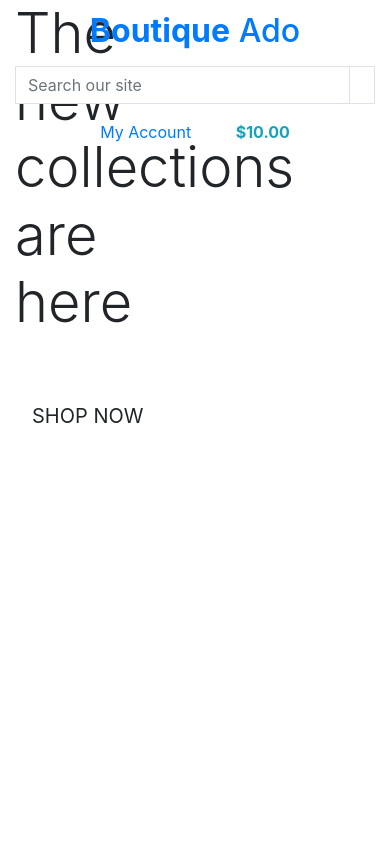
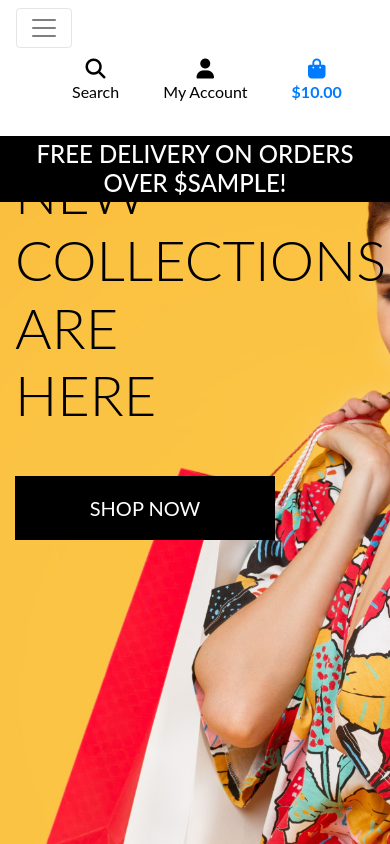
Before and after one commit to ictwise/boutique_ado_ver1, a Django app: template home/templates/home/index.html in a window 390 px wide. Run offline with Django 3.2, Linux system fonts and the light colour scheme; the template is opened without the code that fills it: most values are stand-ins (such as "Sample title", 1, 10 or a date in 2020); some libraries are stand-ins or nearby versions.

Commit message:
added mobile header and main nav bar

```diff
--- a/boutique_ado/settings.py
+++ b/boutique_ado/settings.py
@@ -147,3 +147,7 @@ USE_TZ = True
 # https://docs.djangoproject.com/en/3.0/howto/static-files/
 
 STATIC_URL = '/static/'
+STATICFILES_DIRS = (os.path.join(BASE_DIR, 'static'),)
+
+MEDIA_URL = '/media/'
+MEDIA_ROOT = os.path.join(BASE_DIR, 'media')
--- a/boutique_ado/urls.py
+++ b/boutique_ado/urls.py
@@ -15,9 +15,11 @@ Including another URLconf
 """
 from django.contrib import admin
 from django.urls import path, include
+from django.conf import settings
+from django.conf.urls.static import static
 
 urlpatterns = [
     path('admin/', admin.site.urls),
     path('accounts/', include('allauth.urls')),
     path('', include('home.urls')),
-]
+] + static(settings.MEDIA_URL, document_root=settings.MEDIA_ROOT)
--- /dev/null
+++ b/static/css/base.css
@@ -0,0 +1,85 @@
+html {
+    height: 100%;
+}
+
+body {
+	background: url('/media/homepage_background_cropped.jpg') no-repeat center center fixed;
+	background-size: cover;
+    height: calc(100vh - 164px);
+    color: #555;
+    font-family: "Lato";
+}
+
+/* from Bulma */
+.icon {
+    align-items: center;
+    display: inline-flex;
+    justify-content: center;
+    height: 1.5rem;
+    width: 1.5rem;
+}
+
+.logo-font {
+    text-transform: uppercase;
+}
+
+.main-logo-link {
+    width: fit-content;
+}
+
+.shop-now-button {
+    background: black;
+    color: white;
+    min-width: 260px;
+}
+
+.btn-black {
+    background: black;
+    color: white;
+}
+
+.shop-now-button:hover,
+.shop-now-button:active,
+.shop-now-button:focus,
+.btn-black:hover,
+.btn-black:active,
+.btn-black:focus {
+    background: #222;
+    color: white;
+}
+
+.text-black {
+    color: #000 !important;
+}
+
+.border-black {
+    border: 1px solid black !important;
+}
+
+.bg-black {
+    background: #000 !important;
+}
+
+/* --------------------------------- Media queries */
+
+/* Slightly larger container on xl screens */
+@media (min-width: 1200px) {
+  .container {
+    max-width: 80%;
+  }
+}
+
+/* fixed top navbar only on medium and up */
+@media (min-width: 992px) {
+    .fixed-top-desktop-only {
+        position: fixed;
+        top: 0;
+        right: 0;
+        left: 0;
+        z-index: 1030;
+    }
+
+    .header-container {
+        padding-top: 164px;
+    }
+}
--- a/templates/base.html
+++ b/templates/base.html
@@ -18,6 +18,8 @@
 
     {% block corecss %}
         <link rel="stylesheet" href="https://stackpath.bootstrapcdn.com/bootstrap/4.4.1/css/bootstrap.min.css" integrity="sha384-Vkoo8x4CGsO3+Hhxv8T/Q5PaXtkKtu6ug5TOeNV6gBiFeWPGFN9MuhOf23Q9Ifjh" crossorigin="anonymous">
+        <link href="https://fonts.googleapis.com/css2?family=Lato:wght@300&display=swap">
+        <link rel="stylesheet" href="{% static 'css/base.css' %}">
     {% endblock %}
 
     {% block extra_css %}
@@ -28,16 +30,17 @@
     <script src="https://cdn.jsdelivr.net/npm/jquery@3.5.1/dist/jquery.min.js" integrity="sha256-9/aliU8dGd2tb6OSsuzixeV4y/faTqgFtohetphbbj0=" crossorigin="anonymous"></script>
         <script src="https://cdn.jsdelivr.net/npm/popper.js@1.16.0/dist/umd/popper.min.js" integrity="sha384-Q6E9RHvbIyZFJoft+2mJbHaEWldlvI9IOYy5n3zV9zzTtmI3UksdQRVvoxMfooAo" crossorigin="anonymous"></script>
         <script src="https://stackpath.bootstrapcdn.com/bootstrap/4.4.1/js/bootstrap.min.js" integrity="sha384-wfSDF2E50Y2D1uUdj0O3uMBJnjuUD4Ih7YwaYd1iqfktj0Uod8GCExl3Og8ifwB6" crossorigin="anonymous"></script>
-    {% endblock %}
+        <script src="https://kit.fontawesome.com/d3f575bc45.js" crossorigin="anonymous"></script>
+        {% endblock %}
 
     {% block extra_js %}
     {% endblock %}
 
-    <title>Boutique Ado{% block extra_title %}{% endblock %}</title>
+    <title>Boutique Ado {% block extra_title %}{% endblock %}</title>
   </head>
   <body>
     <header class="container-fluid fixed-top">
-        <div class="row">
+        <div id="topnav" class="row bg-white pt-lg-2 d-none d-lg-flex">
             <div class="col-12 col-lg-4 my-auto py-1 py-lg-0 text-center text-lg-left">
                 <a href="{% url 'home' %}" class="nav-link main-logo-link">
                     <h2 class="logo-font text-black my-0"><strong>Boutique</strong> Ado</h2>
@@ -95,6 +98,21 @@
                     </li>
                 </ul>
             </div>
+            <div class="col-12 col-lg-4 my-auto py-1 py-lg-0"></div>
+        </div>
+        <div class="row bg-white">
+            <nav class="navbar navbar-expand-lg navbar-light w-100">
+                <button class="navbar-toggler" type="button" data-toggle="collapse" data-target="#main-nav" aria-controls="main-nav" aria-expanded="false" aria-label="Toggle navigation">
+                    <span class="navbar-toggler-icon"></span>
+                </button>
+                {% include 'includes/mobile-top-header.html' %}
+                {% include 'includes/main-nav.html' %}
+            </nav>
+        </div>
+        <div id="delivery-banner" class="row text-center">
+            <div class="col bg-black text-white">
+                <h4 class="logo-font my-1">Free delivery on orders over ${{ free_delivery_threshold }}!</h4>
+            </div>
         </div>
     </header>
 
--- /dev/null
+++ b/templates/includes/mobile-top-header.html
@@ -0,0 +1,58 @@
+<ul>
+    <li class="list-inline-item">
+      <a class="text-black nav-link d-block d-lg-none" href="#" id="mobile-search" data-toggle="dropdown" aria-haspopup="true" aria-expanded="false">
+          <div class="text-center">
+              <div><i class="fas fa-search fa-lg"></i></div>
+              <p class="my-0">Search</p>
+          </div>
+      </a>
+      <div class="dropdown-menu border-0 w-100 p-3 rounded-0 my-0" aria-labelledby="mobile-search">
+          <form class="form" method="GET" action="">
+              <div class="input-group w-100">
+                  <input class="form-control border border-black rounded-0" type="text" name="q" placeholder="Search our site">
+                  <div class="input-group-append">
+                      <button class="form-control form-control btn btn-black border border-black rounded-0" type="submit">
+                          <span class="icon">
+                              <i class="fas fa-search"></i>
+                          </span>
+                      </button>
+                  </div>
+              </div>
+          </form>
+      </div>
+  </li>
+  <li class="list-inline-item dropdown">
+      <a class="text-black nav-link d-block d-lg-none" href="#" id="user-options" data-toggle="dropdown" aria-haspopup="true" aria-expanded="false">
+          <div class="text-center">
+              <div><i class="fas fa-user fa-lg"></i></div>
+              <p class="my-0">My Account</p>
+          </div>
+      </a>
+      <div class="dropdown-menu border-0" aria-labelledby="user-options">
+          {% if request.user.is_authenticated %}
+              {% if request.user.is_superuser %}
+                  <a href="{% url 'account_logout' %}" class="dropdown-item">Product Management</a>
+              {% endif %}
+              <a href="" class="dropdown-item">My Profile</a>
+              <a href="{% url 'account_logout' %}" class="dropdown-item">Logout</a>
+          {% else %}
+              <a href="{% url 'account_signup' %}" class="dropdown-item">Register</a>
+              <a href="{% url 'account_login' %}" class="dropdown-item">Login</a>
+          {% endif %}
+      </div>
+  </li>
+  <li class="list-inline-item">
+      <a class="{% if grand_total %}text-primary font-weight-bold{% else %}text-black{% endif %} nav-link d-block d-lg-none" href="">
+          <div class="text-center">
+              <div><i class="fas fa-shopping-bag fa-lg"></i></div>
+              <p class="my-0">
+                  {% if grand_total %}
+                      ${{ grand_total|floatformat:2 }}
+                  {% else %}
+                      $0.00
+                  {% endif %}
+              </p>
+          </div>
+      </a>
+    </li>
+  </ul>
```
Also changed, not shown: templates/includes/main-nav.html (added, +50 -0 lines), media/homepage_background_cropped.jpg (added).
